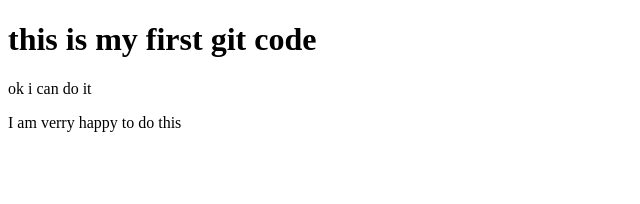
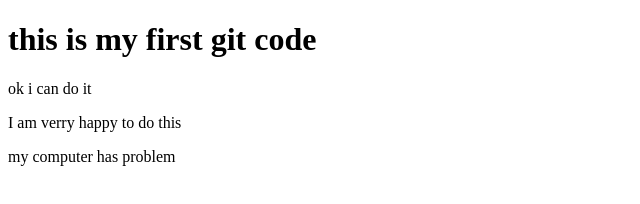
Before and after one commit to onlyshakil1/practice-1, a plain HTML site: page index.html in a window 1280 px wide. Shown: the whole page, without its empty margins (0-640 px from the left). Drawn offline with Linux system fonts and the light colour scheme.

Commit message:
first to commit

```diff
--- a/index.html
+++ b/index.html
@@ -7,8 +7,9 @@
 </head>
 <body>
     <h1> this is my first git code</h1>
-    <p> ok i can do it</p>
+ <p> ok i can do it</p>
     <p> I am verry happy to do this</p>
+    <p>my computer has problem</p>
 
 </body>
 </html>
```
